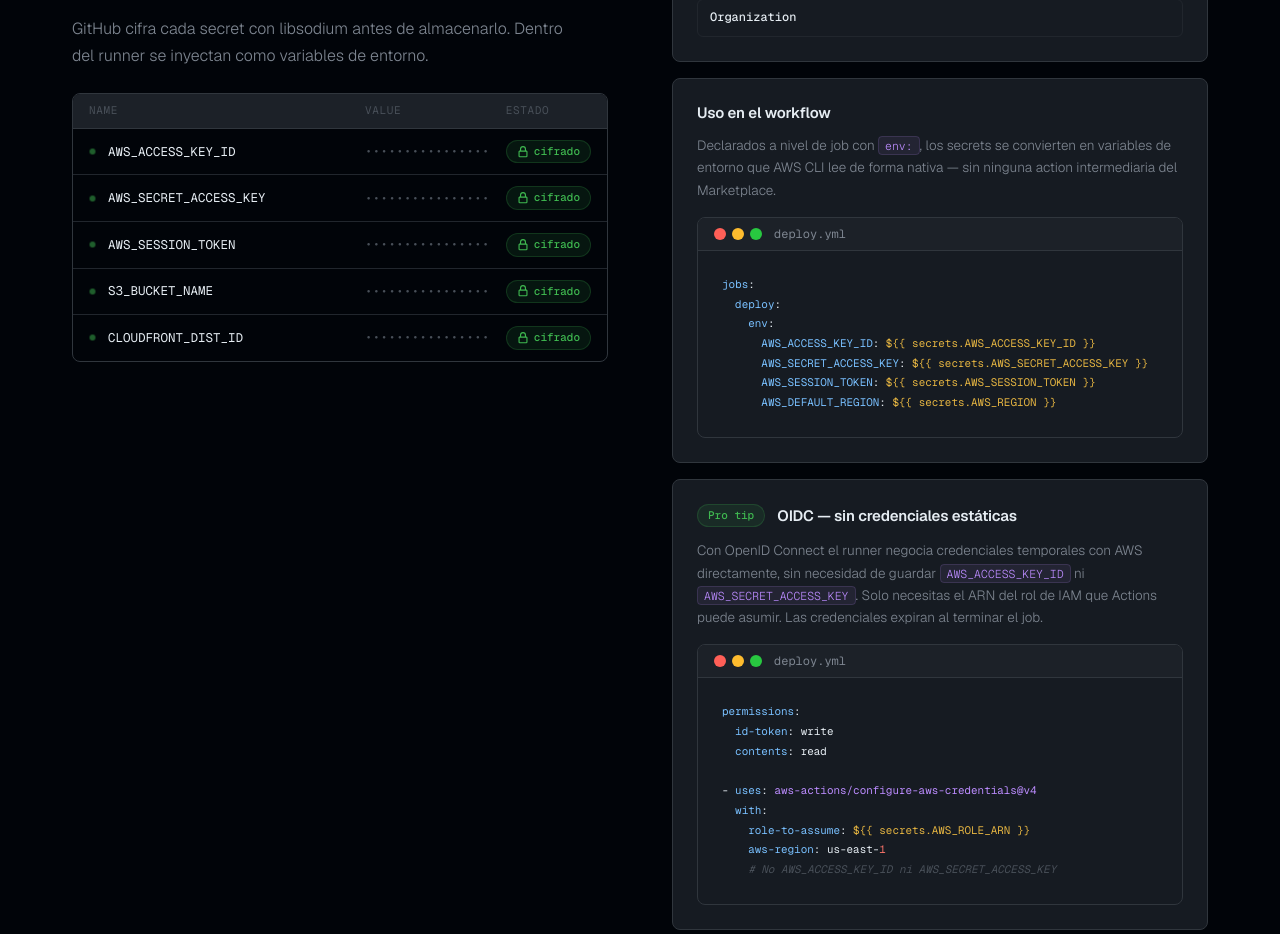
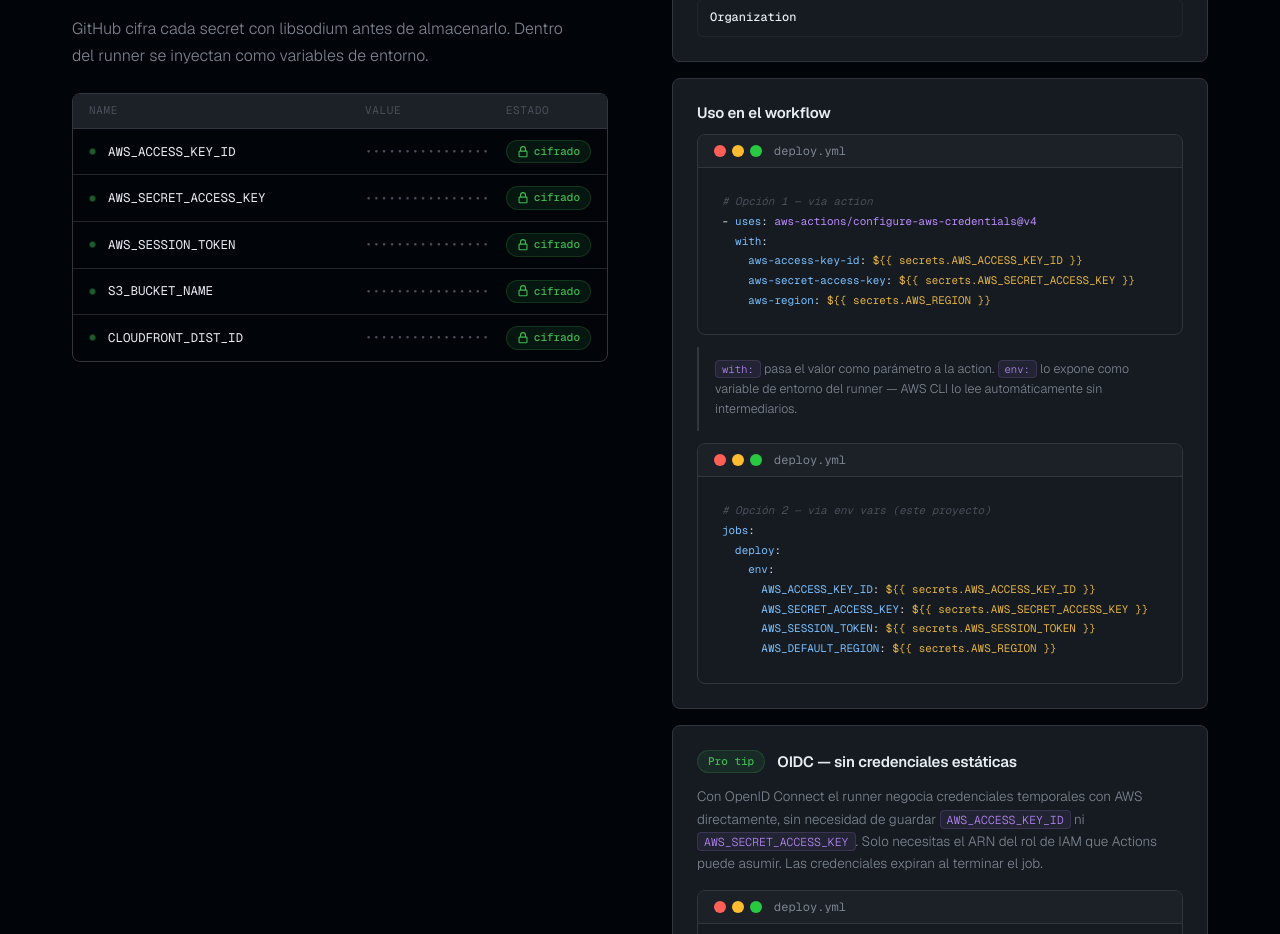
Before and after one commit to Melo088/github-actions-showcase, a React (Vite) app: page / in a window 1280 px wide. Shown: the part 4280-5214 px from the top of the page. Built offline with nearby package versions, Linux system fonts and the light colour scheme.

Commit message:
feat: show both secret consumption approaches in Secrets section

```diff
--- a/src/index.css
+++ b/src/index.css
@@ -699,6 +699,18 @@ code, kbd, pre, samp {
   margin: 0 0 var(--space-4);
 }
 
+.secrets-card-compare {
+  font-size: 12.5px;
+  font-weight: 300;
+  color: var(--gh-muted);
+  line-height: 1.6;
+  margin: var(--space-3) 0;
+  padding: var(--space-3) var(--space-4);
+  border-left: 2px solid var(--gh-border);
+  background: var(--gh-surface);
+  border-radius: 0 4px 4px 0;
+}
+
 /* Tipos de secrets (card 1) */
 .secrets-types {
   display: flex;
--- a/src/sections/Secrets.jsx
+++ b/src/sections/Secrets.jsx
@@ -12,7 +12,15 @@ const VAULT_ROWS = [
   'CLOUDFRONT_DIST_ID',
 ]
 
-const SNIPPET = `jobs:
+const SNIPPET_ACTION = `# Opción 1 — via action
+- uses: aws-actions/configure-aws-credentials@v4
+  with:
+    aws-access-key-id: \${{ secrets.AWS_ACCESS_KEY_ID }}
+    aws-secret-access-key: \${{ secrets.AWS_SECRET_ACCESS_KEY }}
+    aws-region: \${{ secrets.AWS_REGION }}`
+
+const SNIPPET_ENV = `# Opción 2 — via env vars (este proyecto)
+jobs:
   deploy:
     env:
       AWS_ACCESS_KEY_ID: \${{ secrets.AWS_ACCESS_KEY_ID }}
@@ -128,13 +136,16 @@ export default function Secrets() {
             {/* Card 2 — Uso en workflow */}
             <div className="secrets-card">
               <h3 className="secrets-card-title">Uso en el workflow</h3>
-              <p className="secrets-card-lead">
-                Declarados a nivel de job con <code className="token">env:</code>, los secrets se
-                convierten en variables de entorno que AWS CLI lee de forma nativa — sin ninguna
-                action intermediaria del Marketplace.
+              <CodeBlock filename="deploy.yml" language="yaml">
+                {SNIPPET_ACTION}
+              </CodeBlock>
+              <p className="secrets-card-compare">
+                <code className="token">with:</code> pasa el valor como parámetro a la action.{' '}
+                <code className="token">env:</code> lo expone como variable de entorno del runner
+                — AWS CLI lo lee automáticamente sin intermediarios.
               </p>
               <CodeBlock filename="deploy.yml" language="yaml">
-                {SNIPPET}
+                {SNIPPET_ENV}
               </CodeBlock>
             </div>
 
```
